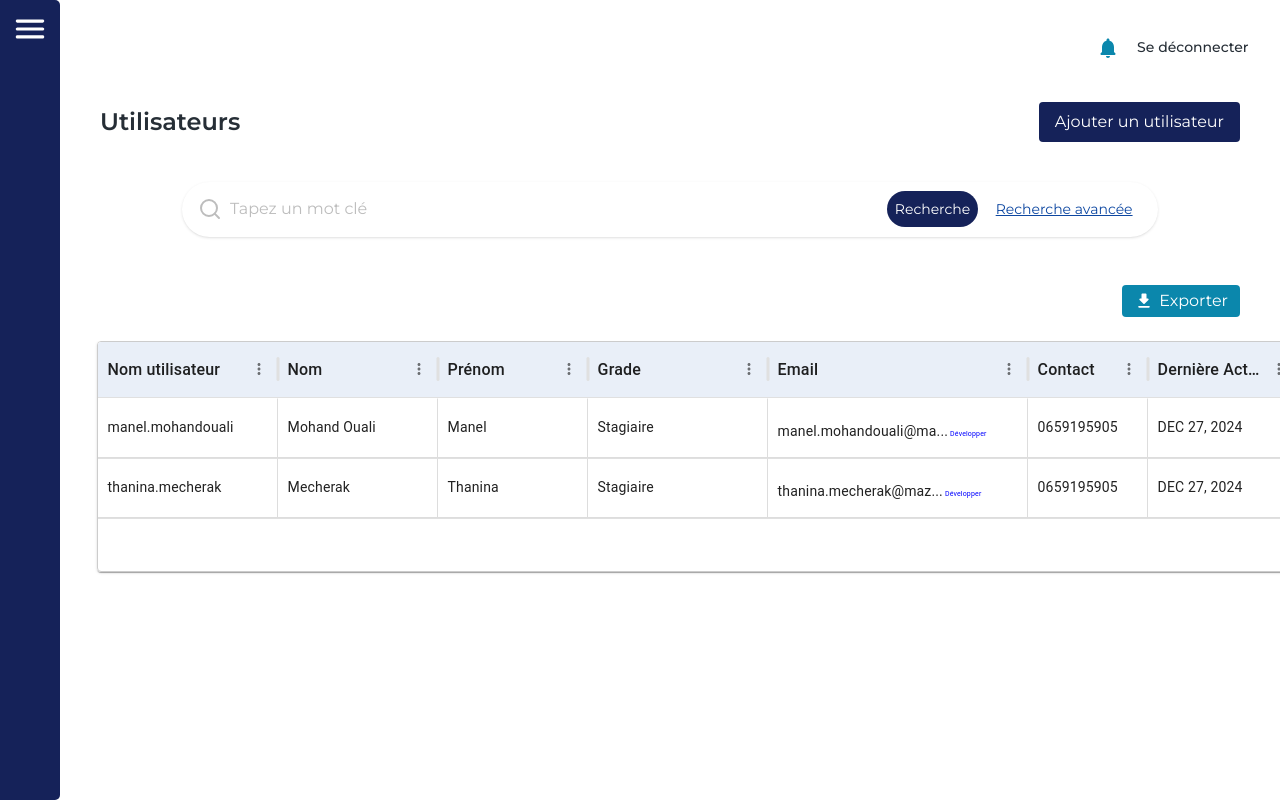
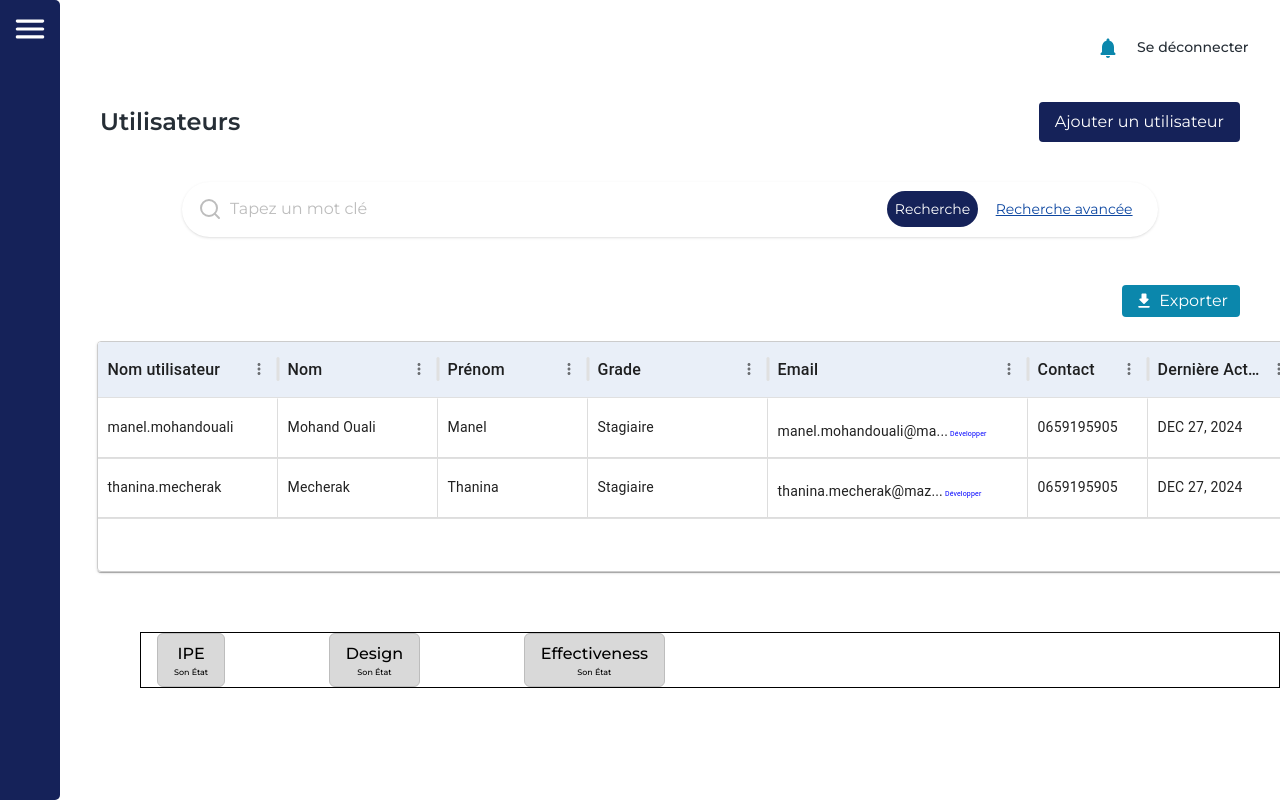
Before and after one commit to thaninamck/IT_Governance, a React (Vite) app in the folder frontend/: page /utilisateurs in a window 1280 px wide. Built offline with nearby package versions, Linux system fonts and the light colour scheme.

Commit message:
modifier toggle button (IPE...)

```diff
--- a/frontend/src/components/ToggleButtons.jsx
+++ b/frontend/src/components/ToggleButtons.jsx
@@ -4,32 +4,63 @@ import { Check } from "lucide-react";
 const options = ["IPE", "Design", "Effectiveness"];
 
 export default function MultiSelectButtons() {
-  const [selected, setSelected] = useState([]);
+  const [selected, setSelected] = useState({});
 
+  // Fonction pour gérer les changements d'état des boutons
   const toggleSelection = (option) => {
-    setSelected((prevSelected) =>
-      prevSelected.includes(option)
-        ? prevSelected.filter((item) => item !== option) // Désélection
-        : [...prevSelected, option] // Sélection
-    );
+    setSelected((prevSelected) => {
+      // Vérifier si "Design" est "Non Conform" et empêcher le changement de "Effectiveness"
+      if (option === "Effectiveness" && prevSelected["Design"] === "Non Conform") {
+        return prevSelected; // Ne pas permettre le changement
+      }
+
+      const currentState = prevSelected[option];
+      const nextState =
+        currentState === "Conform"
+          ? "Non Conform"
+          : currentState === "Non Conform"
+          ? "Son État"
+          : "Conform";
+
+      const updatedSelection = {
+        ...prevSelected,
+        [option]: nextState,
+      };
+
+      // Si "Design" devient "Non Conform", alors "Effectiveness" est automatiquement mis à "Non Conform"
+      if (option === "Design" && nextState === "Non Conform") {
+        updatedSelection["Effectiveness"] = "Non Conform";
+      }
+
+      return updatedSelection;
+    });
   };
 
   return (
-    <div className="flex justify-between space-x-4  px-4 w-[540px]">
+    <div className="flex justify-between space-x-4 px-4 w-[540px]">
       {options.map((option) => (
         <button
           key={option}
           onClick={() => toggleSelection(option)}
-          className={`flex items-center px-4 py-2 rounded-md font-medium transition
+          disabled={option === "Effectiveness" && selected["Design"] === "Non Conform"} // Désactiver le bouton si Design est Non Conform
+          className={`flex flex-col items-center px-4 py-2 rounded-md font-medium transition
             ${
-              selected.includes(option)
-                ? "bg-[--blue-nav] border border-[--blue-conf] text-[--font-gray]"
-                :"border-[transparent] bg-[#D9D9D9]"
+              selected[option] === "Conform"
+                ? "bg-green-500 text-white border border-green-600"
+                : selected[option] === "Non Conform"
+                ? "bg-red-500 text-white border border-red-600"
+                : "bg-[#D9D9D9] text-black border border-gray-400"
             }
+            ${option === "Effectiveness" && selected["Design"] === "Non Conform" ? "opacity-50 cursor-not-allowed" : ""}
           `}
         >
-          {selected.includes(option) && <Check size={16} className="mr-4" color="#0071FF" />}
-          {option}
+          <div className="flex flex-row items-center font-medium">
+            {(selected[option] === "Conform" || selected[option] === "Non Conform") && (
+              <Check size={16} className="mr-4" color="#fff" />
+            )}
+            {option}
+          </div>
+          <span className="text-[8px]">{selected[option] || "Son État"}</span>
         </button>
       ))}
     </div>
--- a/frontend/src/pages/GestionUtilisateur.jsx
+++ b/frontend/src/pages/GestionUtilisateur.jsx
@@ -2,6 +2,7 @@ import React, { useState } from 'react';
 import SideBar from '../components/sideBar/SideBar';
 import HeaderBis from '../components/Header/HeaderBis';
 import Table from '../components/Table';
+import ToggleButton from '../components/ToggleButtons';
 import SearchBar from '../components/SearchBar';
 import HeaderWithAction from '../components/Header/HeaderWithAction';
 import AddUserForm from '../components/Forms/AddUserForm';
@@ -93,10 +94,14 @@ function GestionUtilisateur() {
             rowActions={rowActions}
           />
         </div>
+        <div className='border border-black mb-28 ml-20'>
+        <ToggleButton/>
+        </div>
       </div>
 
       {/* Modal d'ajout d'un utilisateur */}
       <AddUserForm title={'Ajouter un nouveau utilisateur'} isOpen={isModalOpen} onClose={closeModal} onUserCreated={handleUserCreation} />
+
     </div>
   );
 }
```
